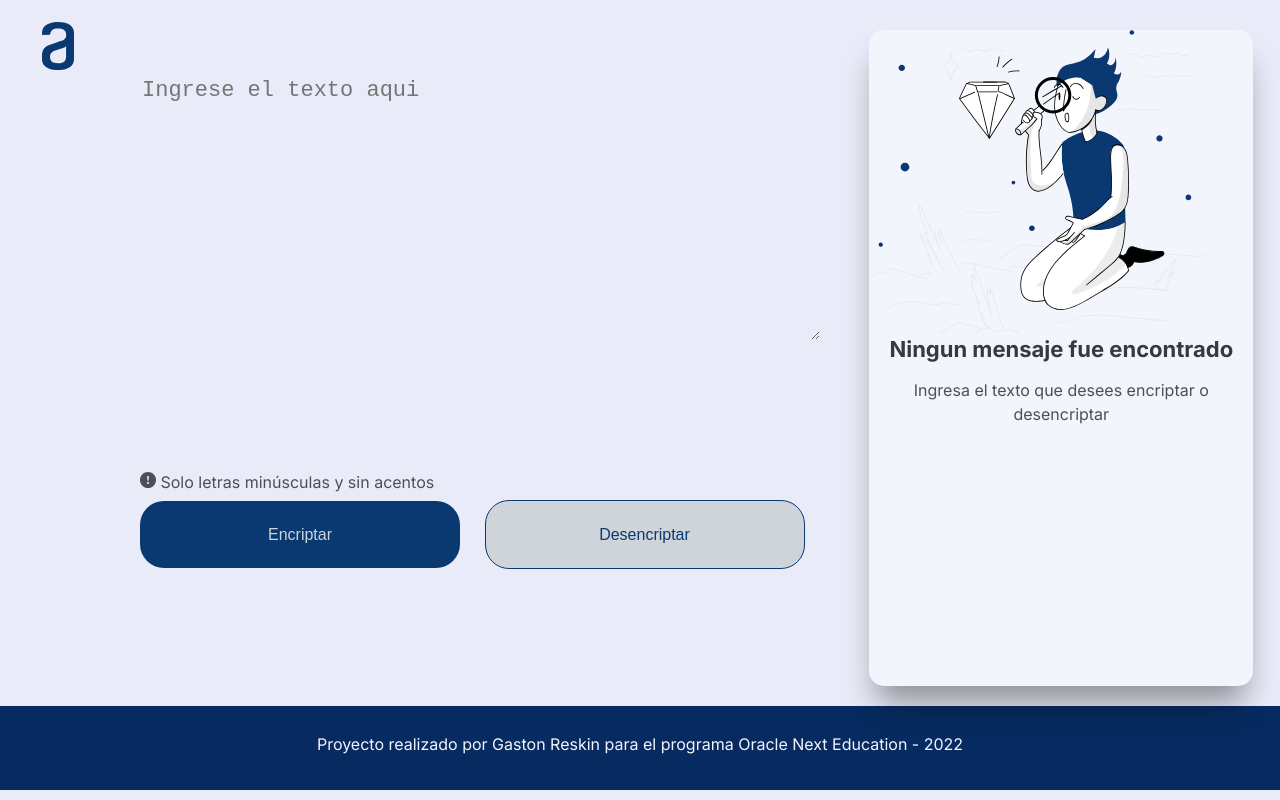
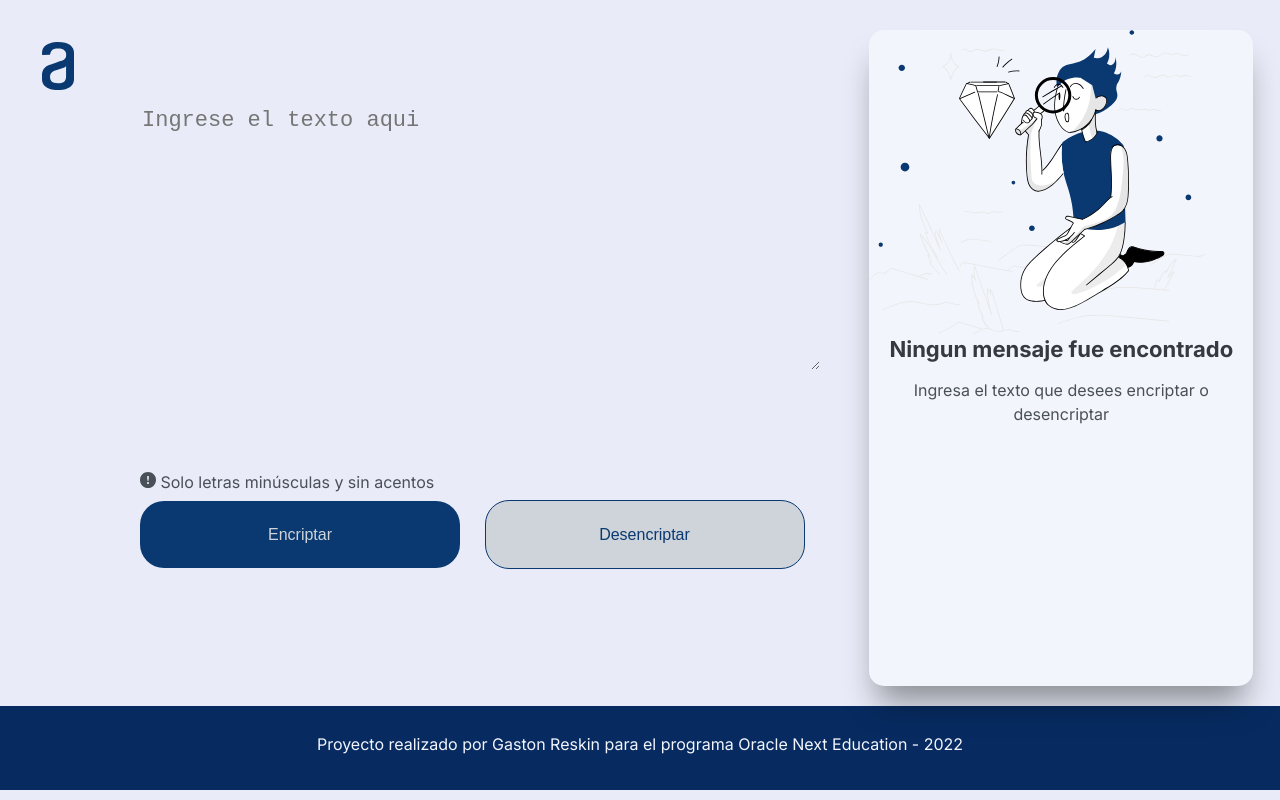
Before and after one commit to GReskin/EncriptadorJS-OracleOneChallenge, a plain HTML site: page index.html in a window 1280 px wide. Drawn offline with Linux system fonts and the light colour scheme.

Commit message:
Logo Reposicionado

```diff
--- a/styles/styles.css
+++ b/styles/styles.css
@@ -40,7 +40,7 @@ body{
 
 .logo{
     position: relative;
-    top: 0;
+    top: 3%;
     left: 5%;
 }
 
@@ -54,6 +54,7 @@ body{
     border: none;
     position: relative;
     left:100px;
+    top:30px;
 }
 
 .input-text:focus{
```
